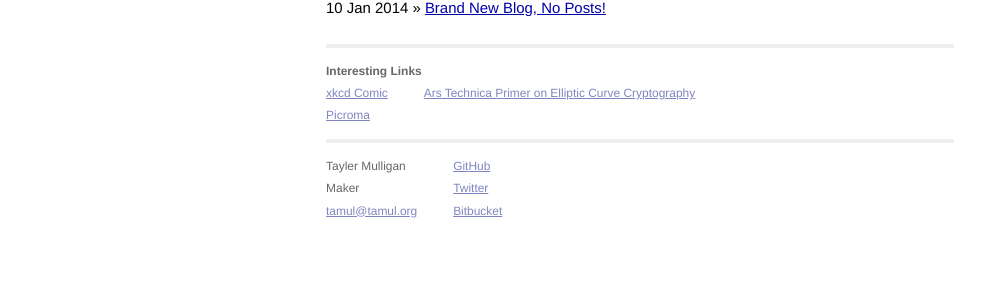
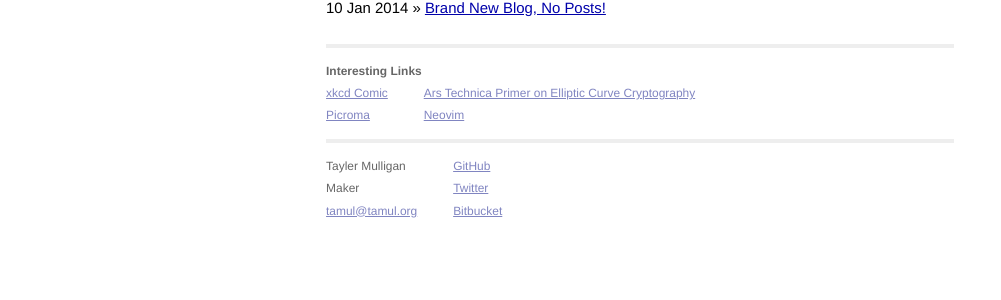
Before and after one commit to mtayler/tamul.github.io, a Jekyll site: the page built from index.html, in a window 1280 px wide. Shown: the part 182-482 px from the top of the page, without its empty margins (0-1001 px from the left). Built offline with Jekyll 4.4.1, drawn with Linux system fonts in a browser that asks for light colours; Markdown is read by kramdown in place of the engine named in the settings; a script that is not in the unit is left out.

Commit message:
Added Neovim to interesting links

```diff
--- a/_layouts/default.html
+++ b/_layouts/default.html
@@ -40,6 +40,7 @@
               </div>
               <div class="links">
                 <p><a href="https://arstechnica.com/security/2013/10/a-relatively-easy-to-understand-primer-on-elliptic-curve-cryptography/">Ars Technica Primer on Elliptic Curve Cryptography</a><br />
+                <a href="https://github.com/neovim/neovim">Neovim</a><br />
                 </p>
               </div>
             </div>
```
